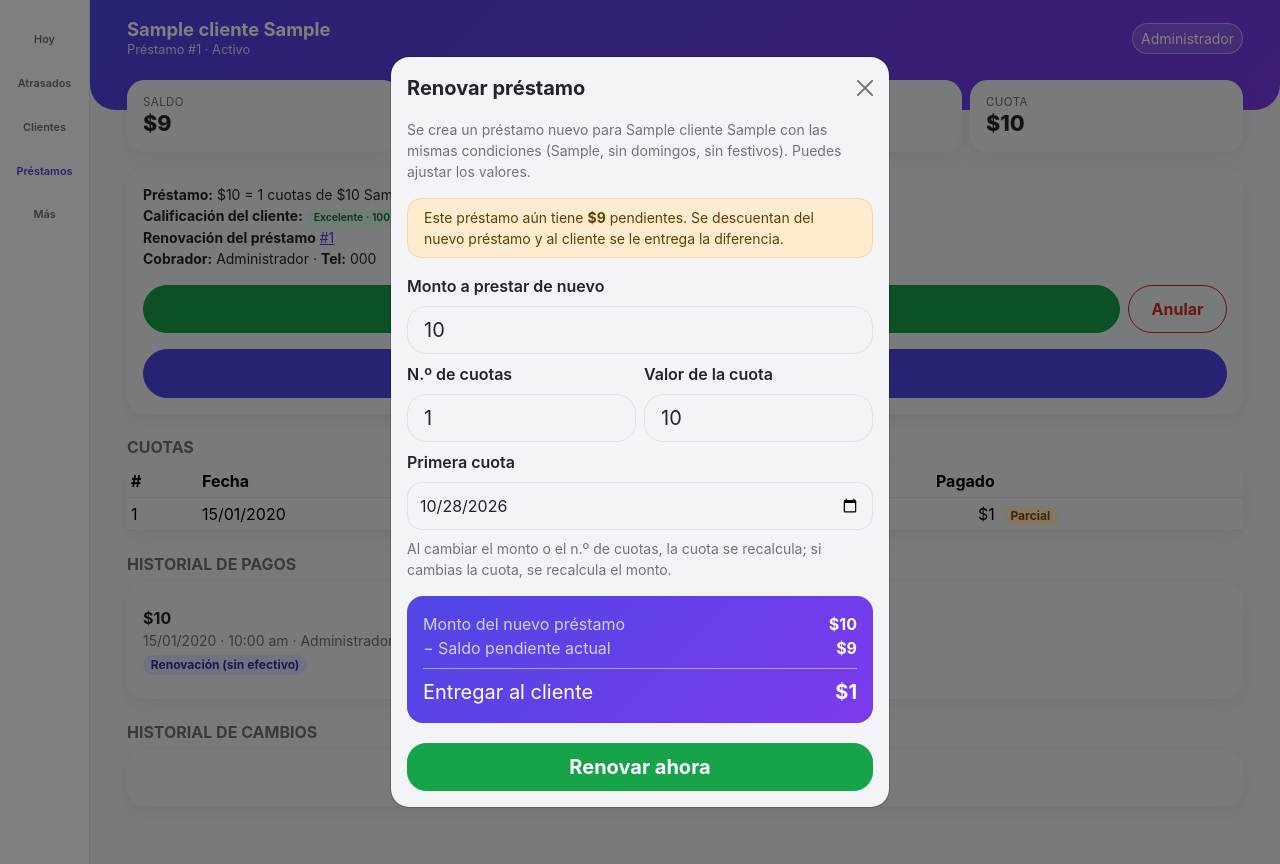
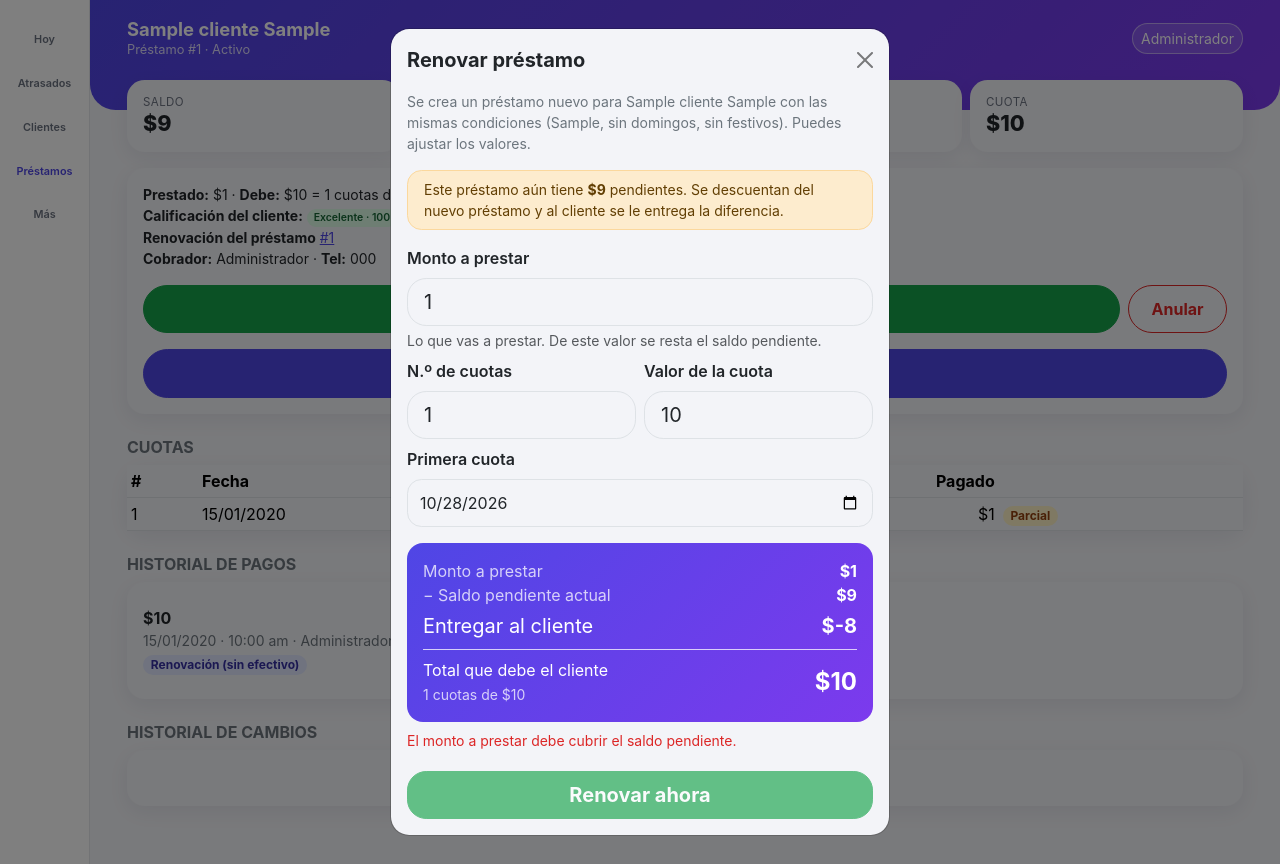
Before and after one commit to castrokof/appmoney, a Laravel app: page /prestamos/1 in a window 1280 px wide, after a click on "Renovar préstamo". Run offline with Laravel 12, Linux system fonts and the light colour scheme; a user stored in the database is signed in; data comes from the database, SQL or seed files in the repository; tables that the repository leaves empty hold one stand-in row (values such as "Sample post"); style sheets or scripts are compiled from the project's sources.

Commit message:
Renovación: el monto a prestar resta el saldo pendiente y el total que debe el cliente sale de cuota × n.º de cuotas
Co-Authored-By: Claude Sonnet 5.5 <noreply@anthropic.com>
Claude-Session: https://claude.ai/code/session_012XFhu8yHoP8UaszXYCMj6D

```diff
--- a/app/Http/Controllers/PrestamoController.php
+++ b/app/Http/Controllers/PrestamoController.php
@@ -113,11 +113,6 @@ class PrestamoController extends Controller
             'fecha_inicio' => 'required|date',
         ]);
 
-        // El monto y la cuota deben cuadrar (la diferencia es solo el redondeo de la cuota)
-        if (abs((float) $data['monto'] - (float) $data['valor_cuota'] * (int) $data['num_cuotas']) > (int) $data['num_cuotas']) {
-            return back()->withErrors(['monto' => 'El monto no coincide con valor de la cuota × número de cuotas.'])->withInput();
-        }
-
         $r = $service->renovar($anterior, $data, $request->user()->id);
 
         $msg = 'Préstamo renovado: '.$r['prestamo']->num_cuotas.' cuotas de $'.number_format($r['prestamo']->valor_cuota, 0, ',', '.').'.';
--- a/resources/views/prestamos/show.blade.php
+++ b/resources/views/prestamos/show.blade.php
@@ -12,7 +12,7 @@
     </div>
 
     <div class="card card-soft mb-3"><div class="card-body small">
-        <div><strong>Préstamo:</strong> ${{ number_format($prestamo->monto_total, 0, ',', '.') }} = {{ $prestamo->num_cuotas }} cuotas de ${{ number_format($prestamo->valor_cuota, 0, ',', '.') }} {{ $prestamo->frecuencia }}s desde {{ $prestamo->fecha_inicio->format('d/m/Y') }}</div>
+        <div>@if ((float) $prestamo->monto !== (float) $prestamo->monto_total)<strong>Prestado:</strong> ${{ number_format($prestamo->monto, 0, ',', '.') }} · @endif<strong>Debe:</strong> ${{ number_format($prestamo->monto_total, 0, ',', '.') }} = {{ $prestamo->num_cuotas }} cuotas de ${{ number_format($prestamo->valor_cuota, 0, ',', '.') }} {{ $prestamo->frecuencia }}s desde {{ $prestamo->fecha_inicio->format('d/m/Y') }}</div>
         <div><strong>Calificación del cliente:</strong> @include('partials.calificacion', ['cal' => $cal])
             @if ($cal['atrasadas'] > 0)<span class="text-danger">· {{ $cal['atrasadas'] }} cuota(s) atrasada(s), la más vieja hace {{ $cal['dias_max'] }} día(s)</span>@endif</div>
         @if ($prestamo->renovado_de_id)<div><strong>Renovación del préstamo</strong> <a href="{{ route('prestamos.show', $prestamo->renovado_de_id) }}">#{{ $prestamo->renovado_de_id }}</a></div>@endif
@@ -46,23 +46,27 @@
                     <div class="alert alert-warning py-2 small">Este préstamo aún tiene <strong>${{ number_format($prestamo->saldo_calc, 0, ',', '.') }}</strong> pendientes. Se descuentan del nuevo préstamo y al cliente se le entrega la diferencia.</div>
                 @endif
                 <div class="row g-2">
-                    <div class="col-12"><label class="form-label fw-semibold">Monto a prestar de nuevo</label>
-                        <input name="monto" id="rMonto" type="number" step="any" min="1" inputmode="decimal" class="form-control form-control-lg" required value="{{ (float) $prestamo->monto_total }}"></div>
+                    <div class="col-12"><label class="form-label fw-semibold">Monto a prestar</label>
+                        <input name="monto" id="rMonto" type="number" step="any" min="1" inputmode="decimal" class="form-control form-control-lg" required value="{{ (float) $prestamo->monto }}">
+                        <div class="form-text">Lo que vas a prestar. De este valor se resta el saldo pendiente.</div></div>
                     <div class="col-6"><label class="form-label fw-semibold">N.º de cuotas</label>
                         <input name="num_cuotas" id="rN" type="number" min="1" class="form-control form-control-lg" required value="{{ $prestamo->num_cuotas }}"></div>
                     <div class="col-6"><label class="form-label fw-semibold">Valor de la cuota</label>
                         <input name="valor_cuota" id="rCuota" type="number" step="any" min="1" inputmode="decimal" class="form-control form-control-lg" required value="{{ (float) $prestamo->valor_cuota }}"></div>
                     <div class="col-12"><label class="form-label fw-semibold">Primera cuota</label>
                         <input name="fecha_inicio" type="date" class="form-control" required value="{{ today()->addDay()->toDateString() }}"></div>
-                    <div class="col-12 small text-secondary">Al cambiar el monto o el n.º de cuotas, la cuota se recalcula; si cambias la cuota, se recalcula el monto.</div>
                 </div>
                 <div class="rounded-4 p-3 mt-3 text-white" style="background:var(--brand-grad)">
-                    <div class="d-flex justify-content-between"><span class="opacity-75">Monto del nuevo préstamo</span><strong id="rTotal">$0</strong></div>
+                    <div class="d-flex justify-content-between"><span class="opacity-75">Monto a prestar</span><strong id="rTotal">$0</strong></div>
                     <div class="d-flex justify-content-between"><span class="opacity-75">− Saldo pendiente actual</span><strong id="rSaldo">$0</strong></div>
-                    <hr class="my-2 opacity-50">
-                    <div class="d-flex justify-content-between fs-5"><span>Entregar al cliente</span><strong id="rEntregar">$0</strong></div>
+                    <div class="d-flex justify-content-between fs-5 mt-1"><span>Entregar al cliente</span><strong id="rEntregar">$0</strong></div>
+                    <hr class="my-2 opacity-75">
+                    <div class="d-flex justify-content-between align-items-center">
+                        <span>Total que debe el cliente<br><small class="opacity-75" id="rFormula">cuota × cuotas</small></span>
+                        <strong class="fs-4" id="rDebe">$0</strong>
+                    </div>
                 </div>
-                <div class="text-danger small mt-2 d-none" id="rError">El nuevo préstamo debe cubrir el saldo pendiente.</div>
+                <div class="text-danger small mt-2 d-none" id="rError">El monto a prestar debe cubrir el saldo pendiente.</div>
             </div>
             <div class="modal-footer border-0 pt-0"><button class="btn btn-success btn-lg w-100 fw-bold" id="rBtn">Renovar ahora</button></div>
         </form>
@@ -73,28 +77,19 @@
             const saldo = {{ (float) $prestamo->saldo_calc }};
             const $ = (id) => document.getElementById(id);
             const f = () => {
-                const nuevo = parseFloat($('rMonto').value) || 0;
-                $('rTotal').textContent = money(nuevo);
+                const monto = parseFloat($('rMonto').value) || 0;
+                const cuota = parseFloat($('rCuota').value) || 0, n = parseInt($('rN').value) || 0;
+                const debe = cuota * n; // lo que debe el cliente = cuota × n.º de cuotas
+                $('rTotal').textContent = money(monto);
                 $('rSaldo').textContent = money(saldo);
-                $('rEntregar').textContent = money(nuevo - saldo);
-                const corto = nuevo < saldo;
+                $('rEntregar').textContent = money(monto - saldo);
+                $('rDebe').textContent = money(debe);
+                $('rFormula').textContent = n + ' cuotas de ' + money(cuota);
+                const corto = monto < saldo;
                 $('rError').classList.toggle('d-none', !corto);
-                $('rBtn').disabled = corto || nuevo <= 0;
+                $('rBtn').disabled = corto || monto <= 0 || debe <= 0;
             };
-            // Monto, n.º de cuotas y valor de la cuota quedan enlazados
-            const desdeMonto = () => {
-                const n = parseInt($('rN').value) || 0, m = parseFloat($('rMonto').value) || 0;
-                if (n > 0) $('rCuota').value = Math.round(m / n);
-                f();
-            };
-            const desdeCuota = () => {
-                const n = parseInt($('rN').value) || 0, c = parseFloat($('rCuota').value) || 0;
-                $('rMonto').value = Math.round(c * n);
-                f();
-            };
-            $('rMonto').addEventListener('input', desdeMonto);
-            $('rN').addEventListener('input', desdeMonto);
-            $('rCuota').addEventListener('input', desdeCuota);
+            ['rMonto', 'rN', 'rCuota'].forEach((id) => $(id).addEventListener('input', f));
             f();
         });
     </script>
```
Also changed, not shown: app/Services/PrestamoService.php (+16 -11 lines), tests/Feature/CobrosTest.php (+54 -47 lines).
